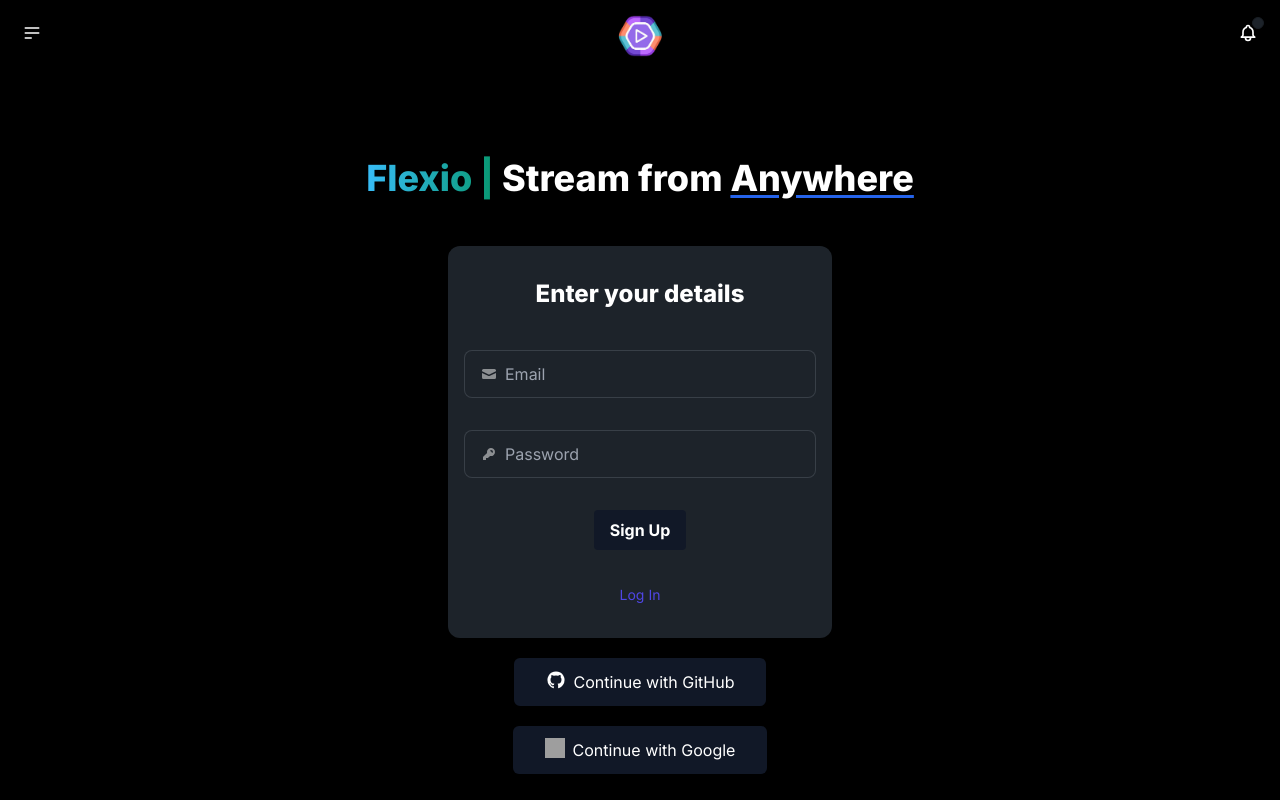
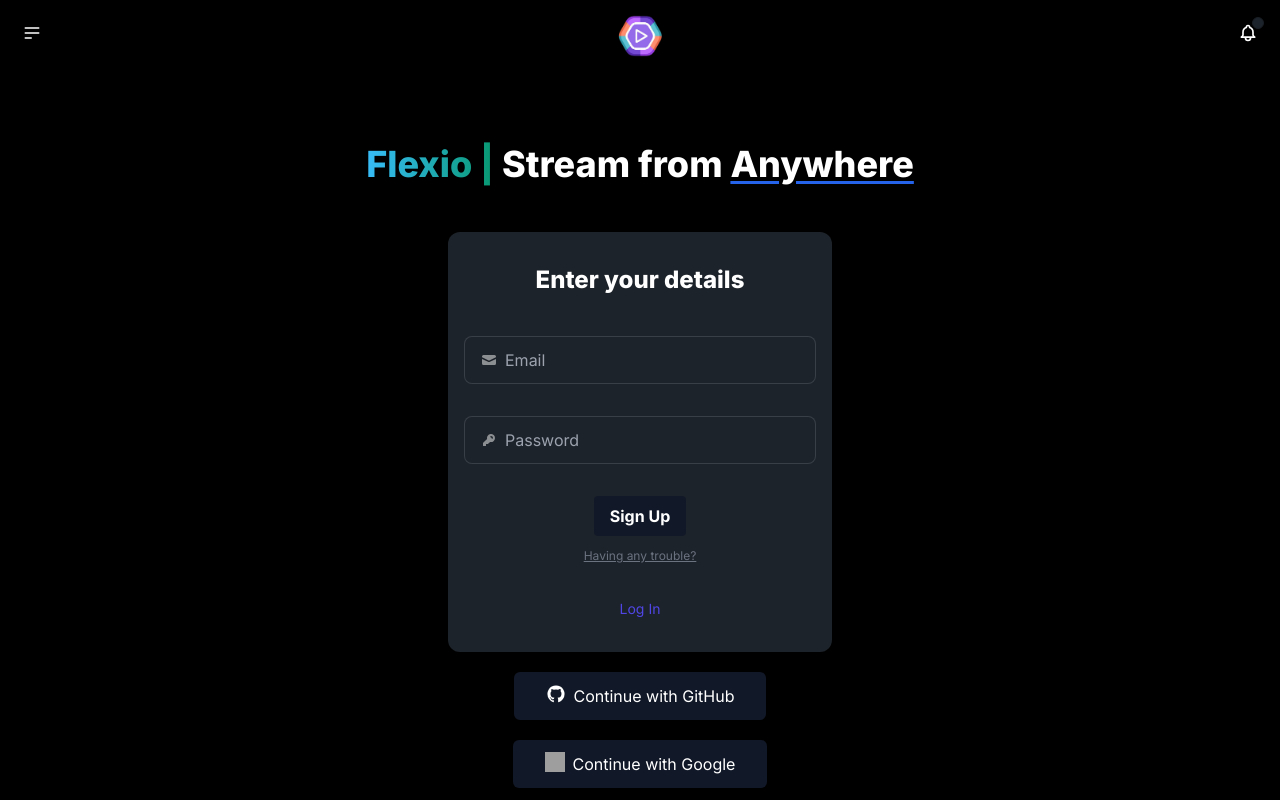
Before and after one commit to adityatakharya/flexio, a Next.js app: page /user/signup in a window 1280 px wide. Shown: the top 800 px of the page. Built offline with nearby package versions, Linux system fonts and the light colour scheme; no server answers; grey boxes are pictures that could not be loaded.

Commit message:
Minor Changes

```diff
--- a/app/user/login/page.js
+++ b/app/user/login/page.js
@@ -110,6 +110,9 @@
               >
                 Log in
               </button>
+              <div className="text-xs text-gray-500 mt-3 hover:text-gray-400">
+              <a href="/guide"><span><u>Having any trouble?</u></span></a>
+              </div>
             </div>
 
             {/* Sign Up */}
--- a/app/user/signup/page.js
+++ b/app/user/signup/page.js
@@ -115,6 +115,9 @@
               >
                 Sign Up
               </button>
+              <div className="text-xs text-gray-500 mt-3 hover:text-gray-400">
+              <a href="/guide"><span><u>Having any trouble?</u></span></a>
+              </div>
             </div>
 
             {/* Log In */}
```
Also changed, not shown: 1 other file (tests, documents, lock files or other folders).
